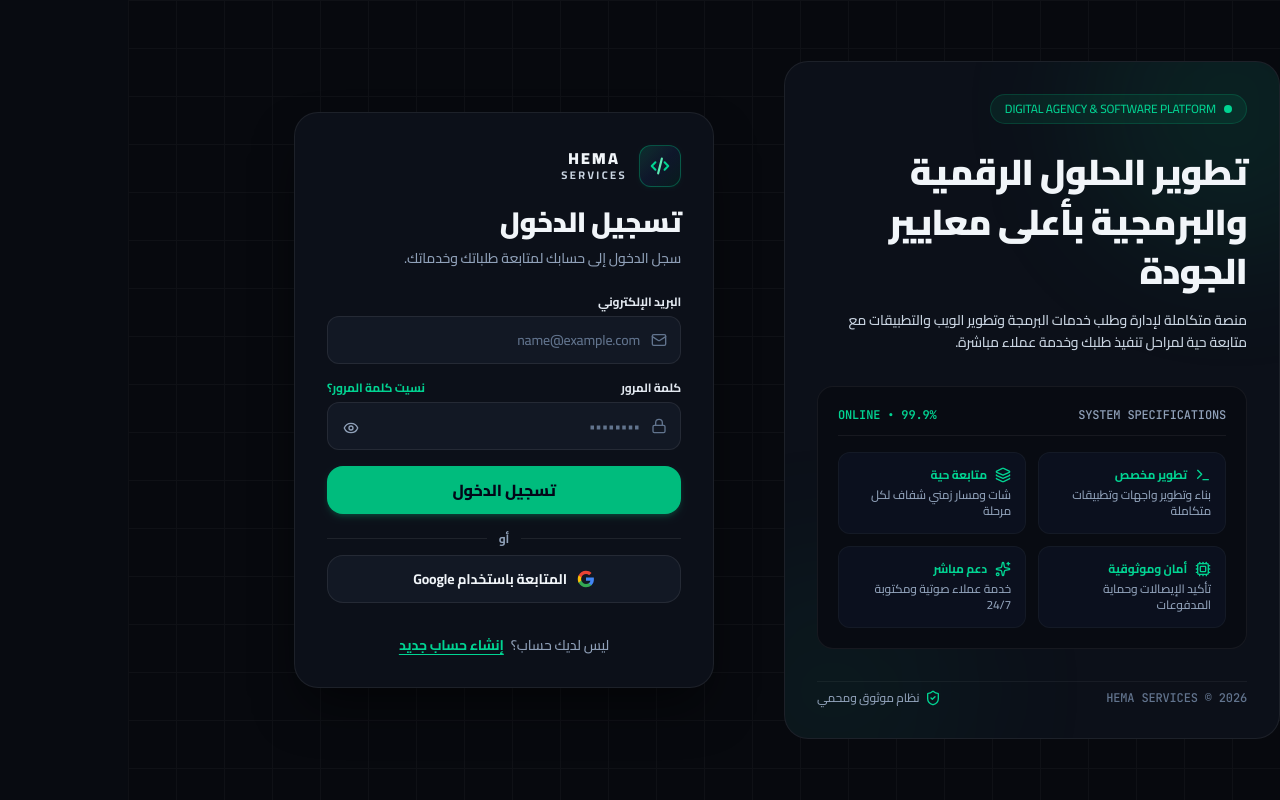
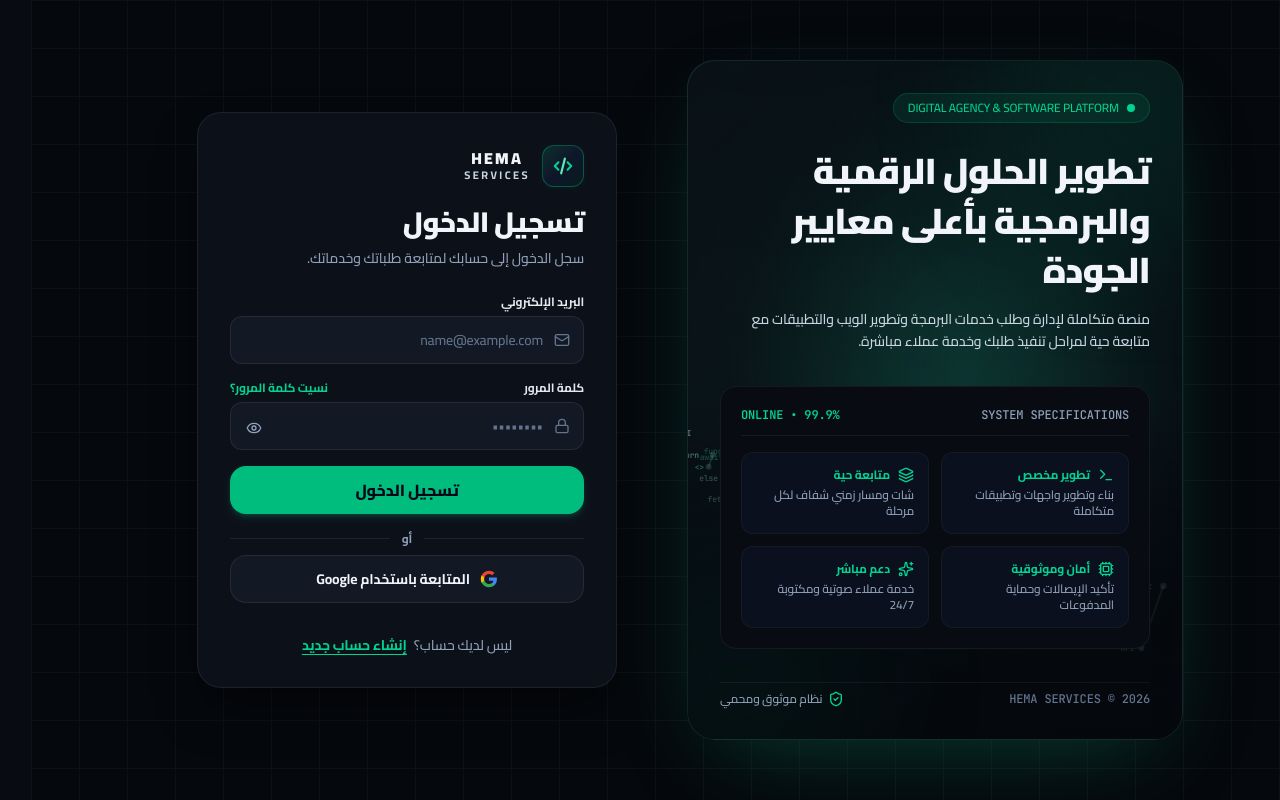
Before and after one commit to ibraimbdo11-cmd/HEMA-SERVICES, a React (Vite) app: page / in a window 1280 px wide. Built offline with nearby package versions, Linux system fonts and the light colour scheme; no server answers.

Commit message:
Implement complete code DNA atmosphere in preview showcase

```diff
--- a/src/pages/AuthGatePage.tsx
+++ b/src/pages/AuthGatePage.tsx
@@ -1,6 +1,7 @@
 import React, { useState } from 'react';
 import { useAuth } from '../context/AuthContext';
 import { Logo } from '../components/Logo';
+import { HeroCodeNetwork } from '../components/HeroCodeNetwork';
 import {
   Mail,
   Lock,
@@ -146,7 +147,7 @@ export const AuthGatePage: React.FC = () => {
   };
 
   return (
-    <div className="min-h-screen bg-[#07090e] flex items-center justify-center p-4 sm:p-6 lg:p-10 text-right font-cairo selection:bg-emerald-500/20 selection:text-emerald-200">
+    <div className="min-h-screen bg-[#05080d] flex items-center justify-center p-4 sm:p-6 lg:p-10 text-right font-cairo selection:bg-emerald-500/20 selection:text-emerald-200 relative overflow-hidden">
       {/* Background Subtle Architectural Grid */}
       <div className="fixed inset-0 pointer-events-none opacity-[0.035]" style={{
         backgroundImage: 'linear-gradient(to right, #ffffff 1px, transparent 1px), linear-gradient(to bottom, #ffffff 1px, transparent 1px)',
@@ -157,13 +158,15 @@ export const AuthGatePage: React.FC = () => {
       <div className="w-full max-w-5xl relative z-10 grid grid-cols-1 lg:grid-cols-12 gap-8 items-center">
 
         {/* Brand Showcase Side (Visible on Desktop) */}
-        <div className="hidden lg:flex lg:col-span-6 flex-col justify-between h-full p-8 rounded-3xl bg-[#0c1019] border border-white/[0.07] relative overflow-hidden">
-          {/* Subtle Ambient Radial Glow */}
+        <div className="hidden lg:flex lg:col-span-6 flex-col justify-between min-h-[680px] p-8 rounded-[28px] bg-[radial-gradient(ellipse_at_56%_46%,rgba(16,72,63,.38),transparent_58%),linear-gradient(145deg,#0c171c,#080d14_62%,#05080d)] border border-emerald-300/[0.12] relative overflow-hidden shadow-[0_30px_90px_-35px_rgba(16,185,129,.35)]">
+          {/* Interactive code DNA atmosphere */}
+          <HeroCodeNetwork className="opacity-80" />
+          <div className="absolute inset-0 pointer-events-none bg-gradient-to-b from-[#05080d]/15 via-transparent to-[#05080d]/65" />
           <div className="absolute -top-24 -right-24 w-72 h-72 bg-emerald-500/10 rounded-full blur-3xl pointer-events-none" />
           <div className="absolute -bottom-24 -left-24 w-72 h-72 bg-emerald-500/5 rounded-full blur-3xl pointer-events-none" />
 
           {/* Top Brand Header */}
-          <div className="relative z-10 space-y-6">
+          <div className="relative z-10 space-y-6 max-w-xl">
             <div className="inline-flex items-center gap-2 px-3.5 py-1.5 rounded-full bg-emerald-500/10 border border-emerald-500/20 text-emerald-400 text-xs font-mono font-medium">
               <span className="w-2 h-2 rounded-full bg-emerald-400 animate-pulse" />
               <span>DIGITAL AGENCY & SOFTWARE PLATFORM</span>
```
